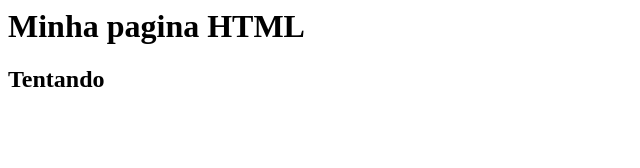
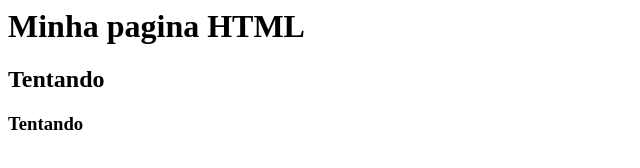
Before and after one commit to aldaclopes/gama-no-github, a plain HTML site: page index.html in a window 1280 px wide. Shown: the full height of the page, 0-640 px from the left. Drawn offline with Linux system fonts and the light colour scheme.

Commit message:
Testando commit no git
Testando commit no Git

```diff
--- a/index.html
+++ b/index.html
@@ -2,5 +2,6 @@
 	<body>
 		<h1>Minha pagina HTML</h1>
 		<h2>Tentando</h2>
+		<h3>Tentando</h3>
 	</body>
 </html>
```
